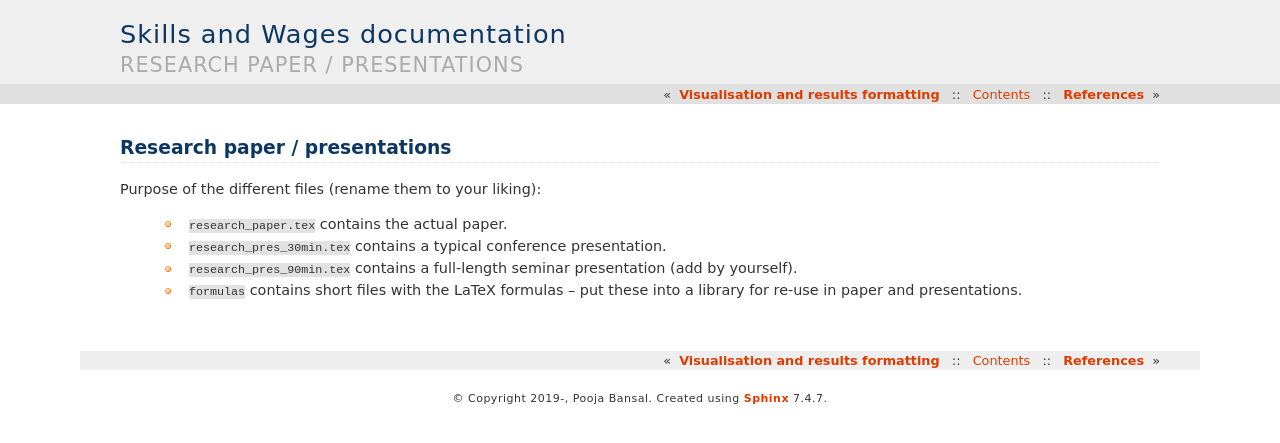
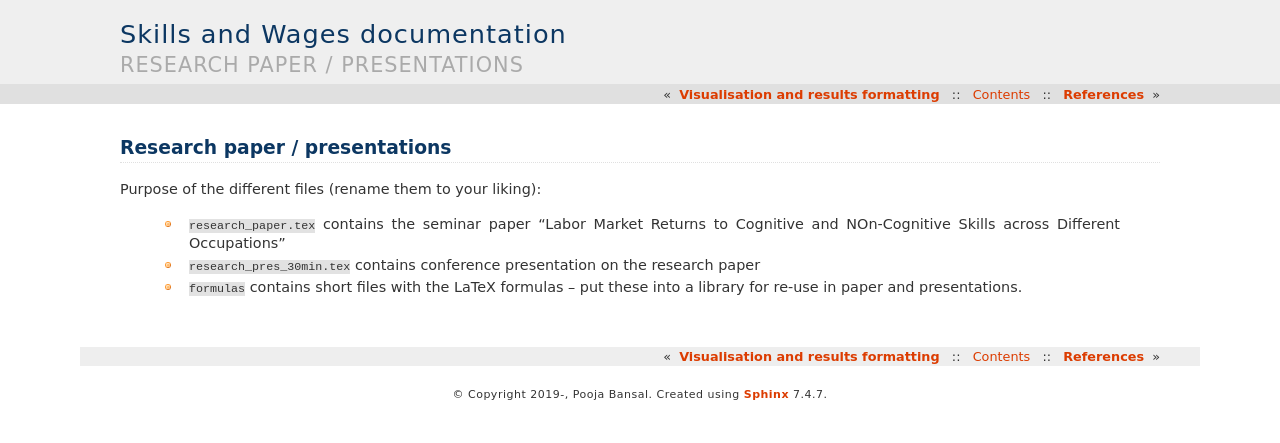
Before and after one commit to Poojabl26/Programming-Project, a Sphinx documentation site: the page built from skills_and_wages/src/documentation/paper.rst, in a window 1280 px wide. Shown: the top 443 px of the page. Built offline with Sphinx 7.4.7, drawn with Linux system fonts in a browser that asks for light colours; pages that are not in the unit, such as notebooks, are missing from menus.

Commit message:
Edited the documentation for papers

```diff
--- a/skills_and_wages/src/documentation/paper.rst
+++ b/skills_and_wages/src/documentation/paper.rst
@@ -7,7 +7,6 @@ Research paper / presentations
 
 Purpose of the different files (rename them to your liking):
 
-    * :file:`research_paper.tex` contains the actual paper.
-    * :file:`research_pres_30min.tex` contains a typical conference presentation.
-    * :file:`research_pres_90min.tex` contains a full-length seminar presentation (add by yourself).
+    * :file:`research_paper.tex` contains the seminar paper "Labor Market Returns to Cognitive and NOn-Cognitive Skills across Different Occupations"
+    * :file:`research_pres_30min.tex` contains conference presentation on the research paper
     * :file:`formulas` contains short files with the LaTeX formulas -- put these into a library for re-use in paper and presentations.
```
